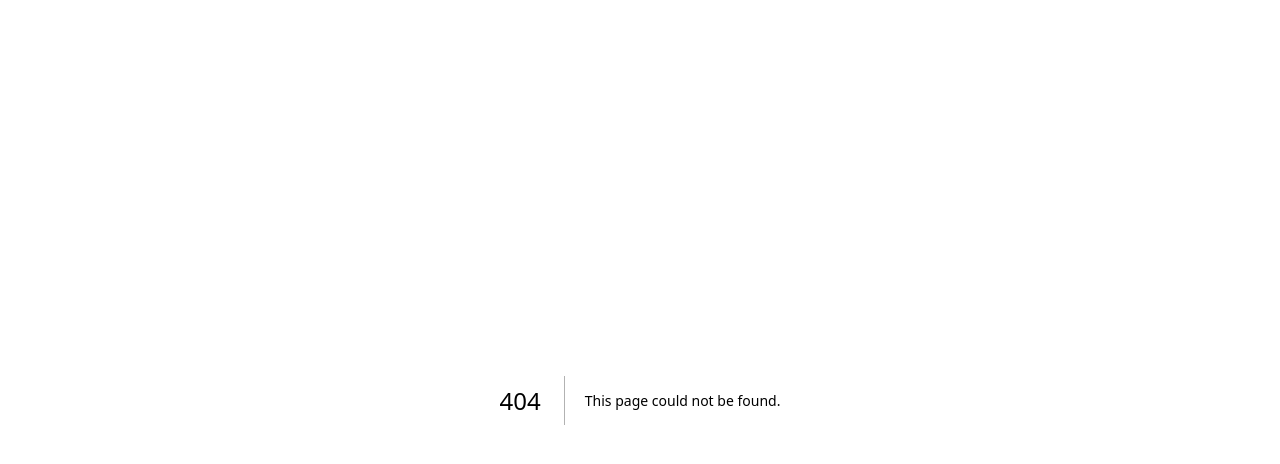
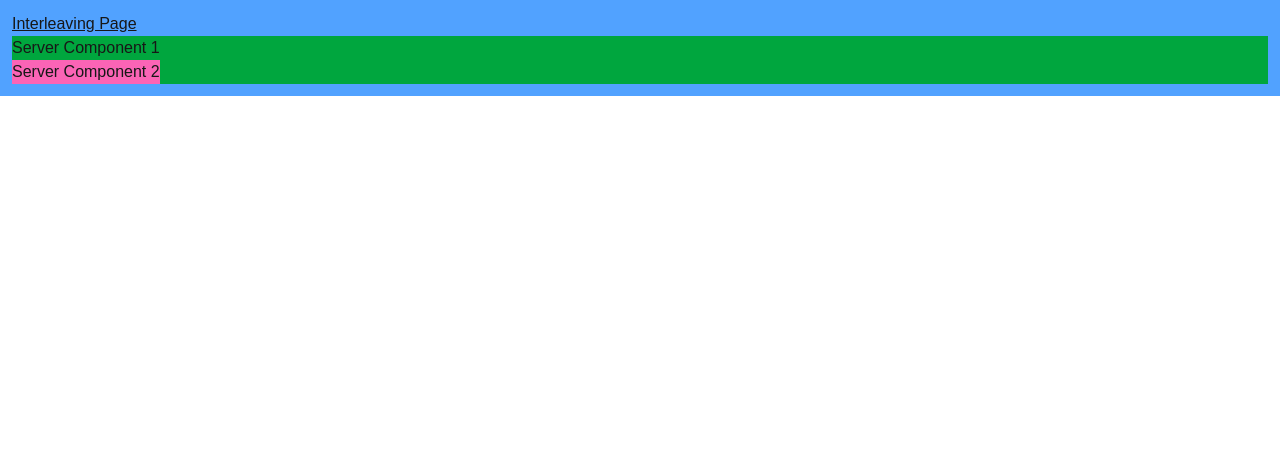
Before and after one commit to 17Swagat/Mulhite_LLM_Interface, a Next.js app: page /interleaving in a window 1280 px wide. Before the commit this address had no page. Shown: the top 464 px of the page. Built offline with nearby package versions, Linux system fonts and the light colour scheme.

Commit message:
Server Component inside another Server component inside a Server Page. ServerComponent2 inside ServerComponent1 inside InterleavingPage (Server page)

```diff
--- /dev/null
+++ b/src/app/interleaving/page.tsx
@@ -0,0 +1,10 @@
+import ServerComponent1 from "@/components/server-component-1";
+
+export default function InterleavingPage() {
+    return (<div className="bg-blue-400 p-3">
+
+        <h1 className="underline">Interleaving Page</h1>
+        <ServerComponent1 />
+
+    </div>)
+}
--- /dev/null
+++ b/src/components/client-component-1.tsx
@@ -0,0 +1,9 @@
+'use client';
+import { useState } from "react";
+
+export default function ClientComponent1() {
+    // Including some sort of Client-Only Operation
+    const [name, setName] = useState("Batman");
+
+    return <h1>Client Component 1: {name}</h1>
+}
--- /dev/null
+++ b/src/components/client-component-2.tsx
@@ -0,0 +1,9 @@
+'use client';
+import { useState } from "react";
+
+export default function ClientComponent2() {
+    // Including some sort of Client-Only Operation
+    const [name, setName] = useState("Superman");
+
+    return <h1>Client Component 2: {name}</h1>
+}
--- /dev/null
+++ b/src/components/server-component-1.tsx
@@ -0,0 +1,15 @@
+import fs from 'fs';
+import ServerComponent2 from './server-component-2';
+
+export default function ServerComponent1() {
+    // "Including a server only operation":=>
+    // Like Say a File Read
+    fs.readFileSync('src/components/server-component-1.tsx', 'utf-8');  // NOTE: Not important what file it is, just an example of server-side operation. We are not concered with the output of this function
+
+    return (
+        <div className='bg-green-600'>
+            <h1>Server Component 1</h1>
+            <ServerComponent2/>
+        </div>
+    )
+}
--- /dev/null
+++ b/src/components/server-component-2.tsx
@@ -0,0 +1,6 @@
+import fs from 'fs';
+
+export default function ServerComponent2() {
+    fs.readFileSync('src/components/server-component-2.tsx', 'utf-8');
+    return <h1 className='bg-pink-400 w-fit'>Server Component 2</h1>
+}
```
